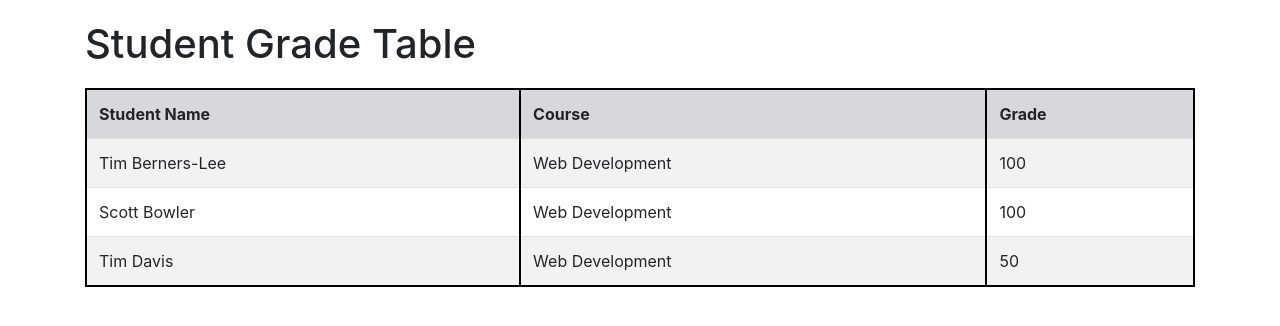
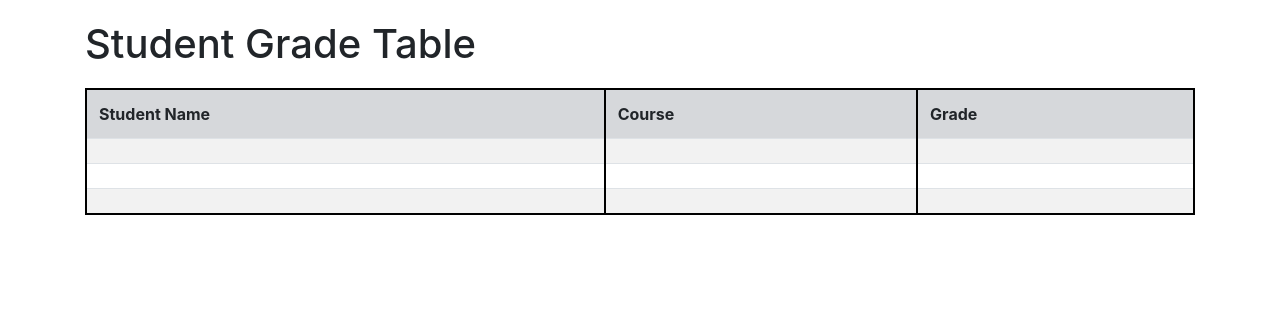
Before and after one commit to sierra-henderson/student-grade-table, a plain HTML site: page index.html in a window 1280 px wide. Drawn offline with nearby package versions, Linux system fonts and the light colour scheme; no server answers.

Commit message:
Deleted Hard Coded Table Info

```diff
--- a/index.html
+++ b/index.html
@@ -22,19 +22,19 @@
       </thead>
       <tbody>
         <tr>
-          <td>Tim Berners-Lee</td>
-          <td>Web Development</td>
-          <td>100</td>
+          <td></td>
+          <td></td>
+          <td></td>
         </tr>
         <tr>
-          <td>Scott Bowler</td>
-          <td>Web Development</td>
-          <td>100</td>
+          <td></td>
+          <td></td>
+          <td></td>
         </tr>
         <tr>
-          <td>Tim Davis</td>
-          <td>Web Development</td>
-          <td>50</td>
+          <td></td>
+          <td></td>
+          <td></td>
         </tr>
       </tbody>
     </table>
```
